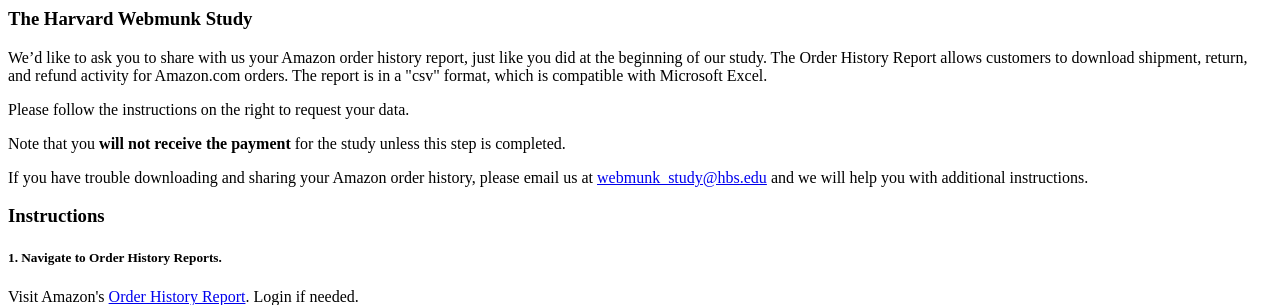
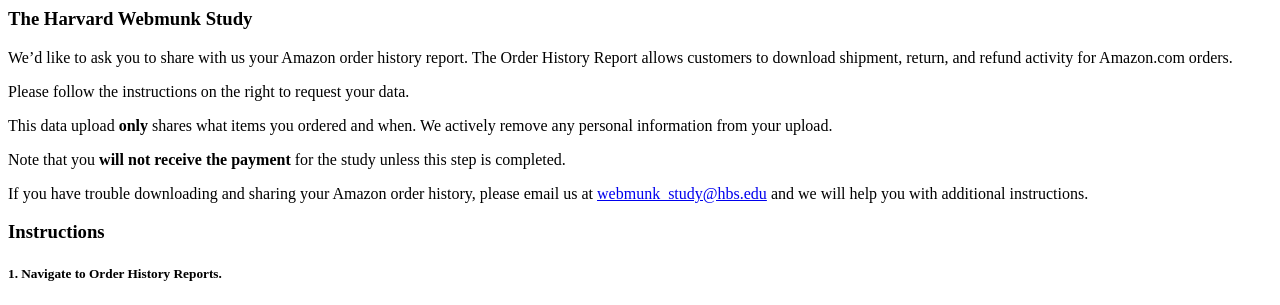
Before and after one commit to Webmunk-Project/Webmunk-Django, a Django app: template support/templates/sources/pdk_export_instructions_amazon.html in a window 1280 px wide. Shown: the top 305 px of the page. Run offline with Django 3.2, Linux system fonts and the light colour scheme; the template is opened without the code that fills it, so the values that code supplies are empty; parts of the project's set-up code (start-up, migrations or seed data) failed here and were passed over.

Commit message:
Template updates

```diff
--- /dev/null
+++ b/support/templates/pdk_external_request_footer.html
@@ -0,0 +1,3 @@
+<div class="p-2">
+	<span class="text-muted">For assistance, e-mail <a href="mailto:webmunk_study@hbs.edu">webmunk_study@hbs.edu</a>.</span>
+</div>
--- a/support/templates/sources/pdk_export_instructions_amazon.html
+++ b/support/templates/sources/pdk_export_instructions_amazon.html
@@ -4,12 +4,16 @@
 		<h3>The Harvard Webmunk Study</h3>
 
 		<p>
-			We’d like to ask you to share with us your Amazon order history report, just like you did at the beginning of our study.
+			We’d like to ask you to share with us your Amazon order history report.
 			The Order History Report allows customers to download shipment, return, and refund activity for Amazon.com orders.
-			The report is in a "csv" format, which is compatible with Microsoft Excel.
 		</p>
 
 		<p>Please follow the instructions on the right to request your data.</p>
+
+		<p>
+			This data upload <b>only</b> shares what items you ordered and when.
+			We actively remove any personal information from your upload.
+		</p>
 
 		<p>
 			Note that you <strong>will not receive the payment</strong> for the study unless this step is completed.
@@ -34,7 +38,7 @@
 
 		<p>For the <strong>Report Type</strong> option, verify that <strong>Items</strong> is selected.</p>
 
-		<p>For the <strong>Start Date</strong> and <strong>End Date</strong> options, select the desired date range to constrain the reporting period.</p>
+		<p>For the <strong>Start Date</strong> select <strong>January 1, 2022</strong>. For <strong>End Date</strong> click the <strong>Use Today</strong>.</p>
 
 		<h5 class="mt-5">2. Request your data.</h5>
 
@@ -42,7 +46,7 @@
 
 		<p>
 			Leave the browser window open and monitor the progress of the report creation in the <strong>Your Reports</strong> table.
-			Once the page refreshes when the report is complete, click the <strong>Download</strong> link to retrieve a CSV file of your order history.
+			Once the page refreshes when the report is complete, click the <strong>Download</strong> link to retrieve the file of your order history.
 		</p>
 
 		<center>
@@ -52,7 +56,7 @@
 		</center>
 
 		<p>
-			Note that if your report generation is taking an extended amount of time, you may close your browser window, as Amazon will e-mail you a download link to retrieve the CSV file as well.
+			Note that if your report generation is taking an extended amount of time, you may close your browser window, as Amazon will e-mail you a download link to retrieve the file as well.
 		</p>
 
 		<p>Once you have downloaded your file, proceed to the next page to upload your data to the study.</p>
```
Also changed, not shown: support/templates/pdk_external_request_data_upload.html (added, +65 -0 lines).
